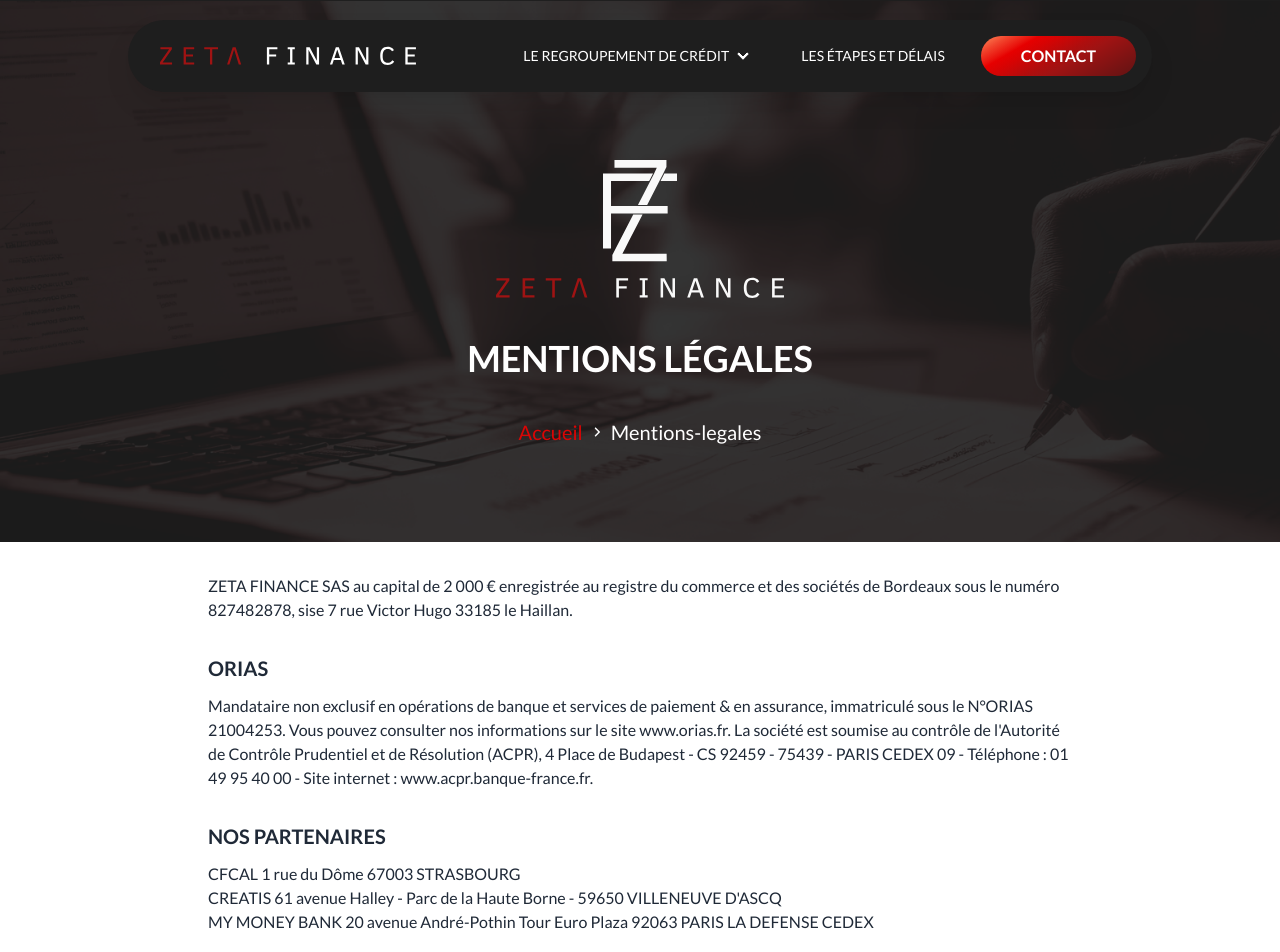
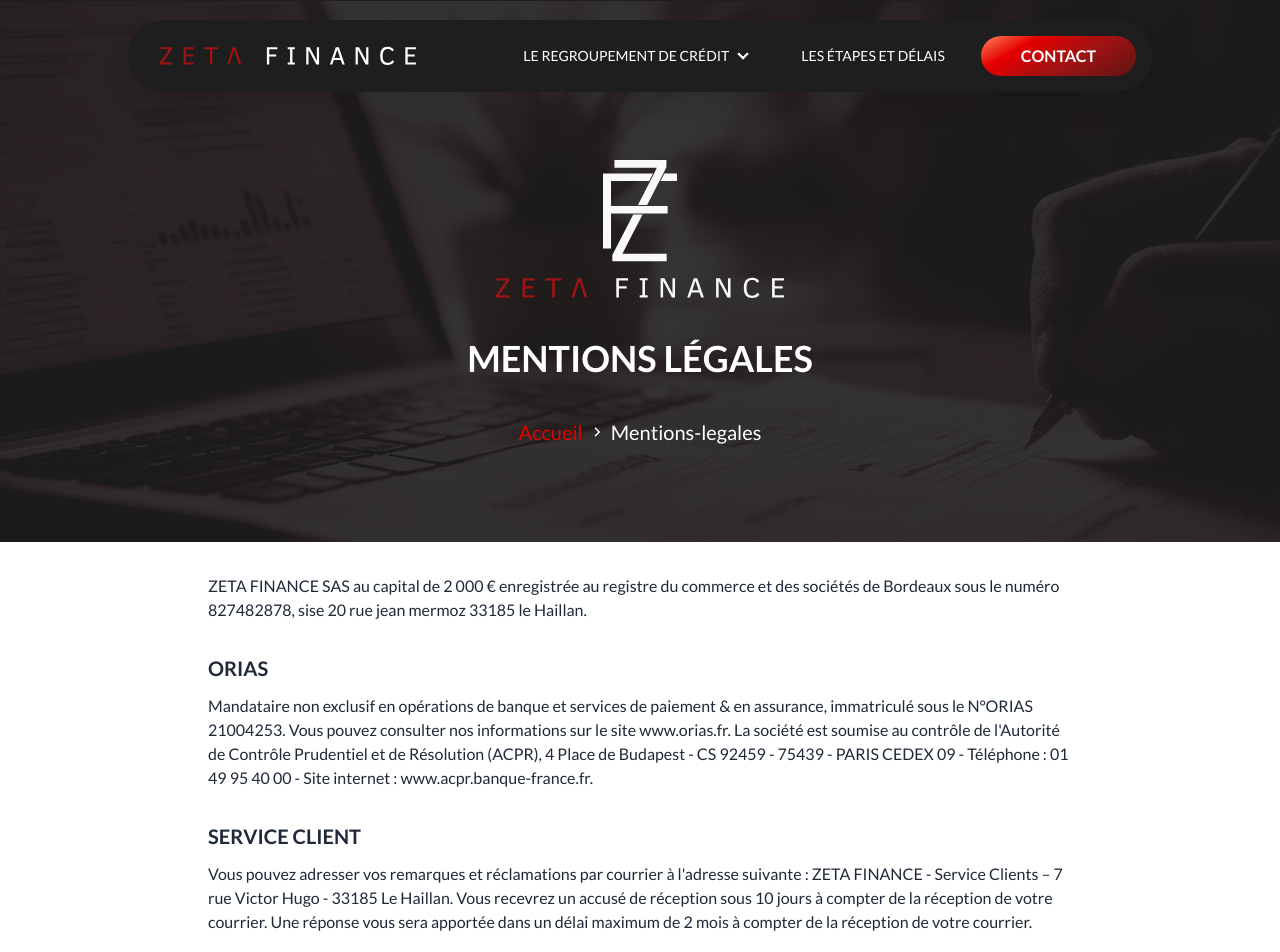
Before and after one commit to axeljdev/zetafinance, a Next.js app: page /mentions-legales in a window 1280 px wide. Shown: the top 952 px of the page. Built offline with nearby package versions, Linux system fonts and the light colour scheme; no server answers; what tailwindcss-animated would draw is missing.

Commit message:
Correction de l'adresse de ZETA FINANCE SAS et suppression de la section "NOS PARTENAIRES" dans la page des mentions légales.

```diff
--- a/src/app/mentions-legales/page.tsx
+++ b/src/app/mentions-legales/page.tsx
@@ -9,7 +9,7 @@
           <p>
             ZETA FINANCE SAS au capital de 2 000 € enregistrée au registre du
             commerce et des sociétés de Bordeaux sous le numéro 827482878, sise
-            7 rue Victor Hugo 33185 le Haillan.
+            20 rue jean mermoz 33185 le Haillan.
           </p>
 
           <div>
@@ -22,19 +22,6 @@
               Prudentiel et de Résolution (ACPR), 4 Place de Budapest - CS 92459
               - 75439 - PARIS CEDEX 09 - Téléphone : 01 49 95 40 00 - Site
               internet : www.acpr.banque-france.fr.
-            </p>
-          </div>
-
-          <div>
-            <h2 className="text-xl font-semibold mb-3">NOS PARTENAIRES</h2>
-            <p>
-              CFCAL 1 rue du Dôme 67003 STRASBOURG
-              <br />
-              CREATIS 61 avenue Halley - Parc de la Haute Borne - 59650
-              VILLENEUVE D&apos;ASCQ
-              <br />
-              MY MONEY BANK 20 avenue André-Pothin Tour Euro Plaza 92063 PARIS
-              LA DEFENSE CEDEX
             </p>
           </div>
 
```
